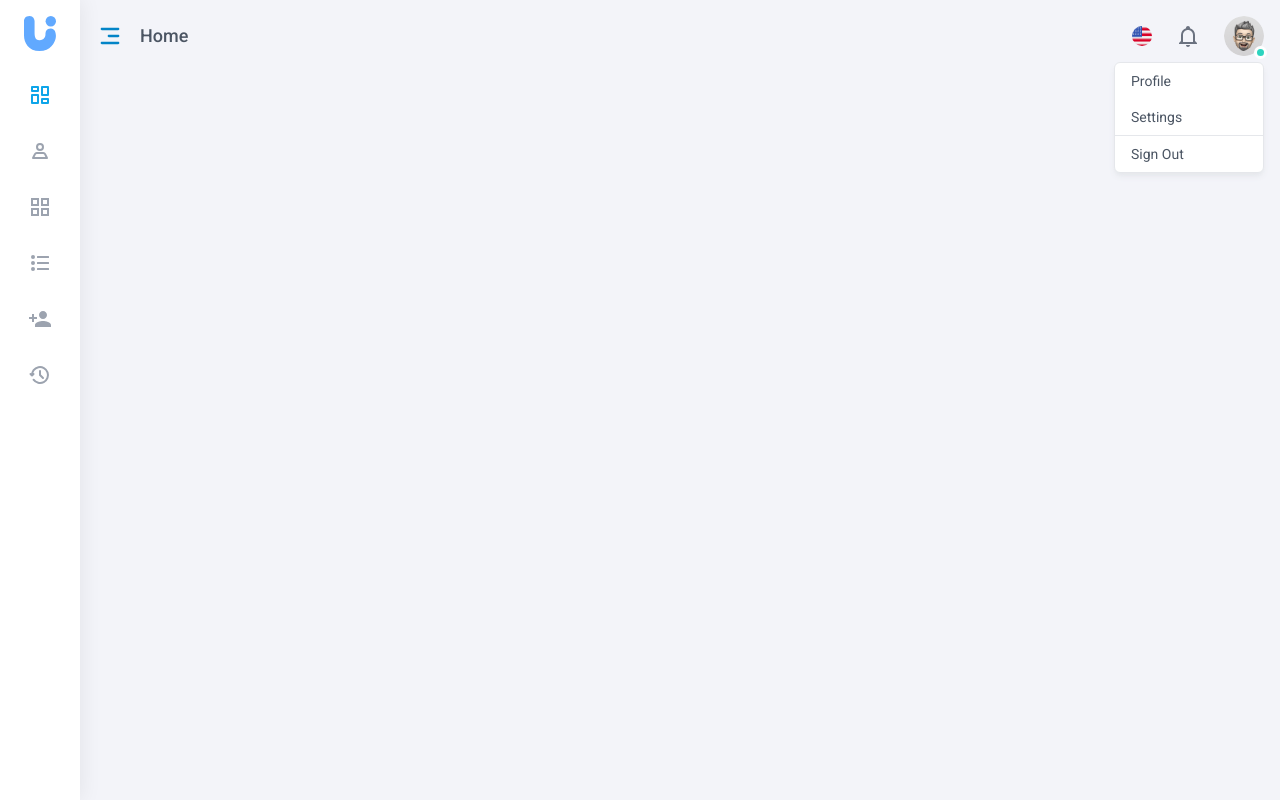
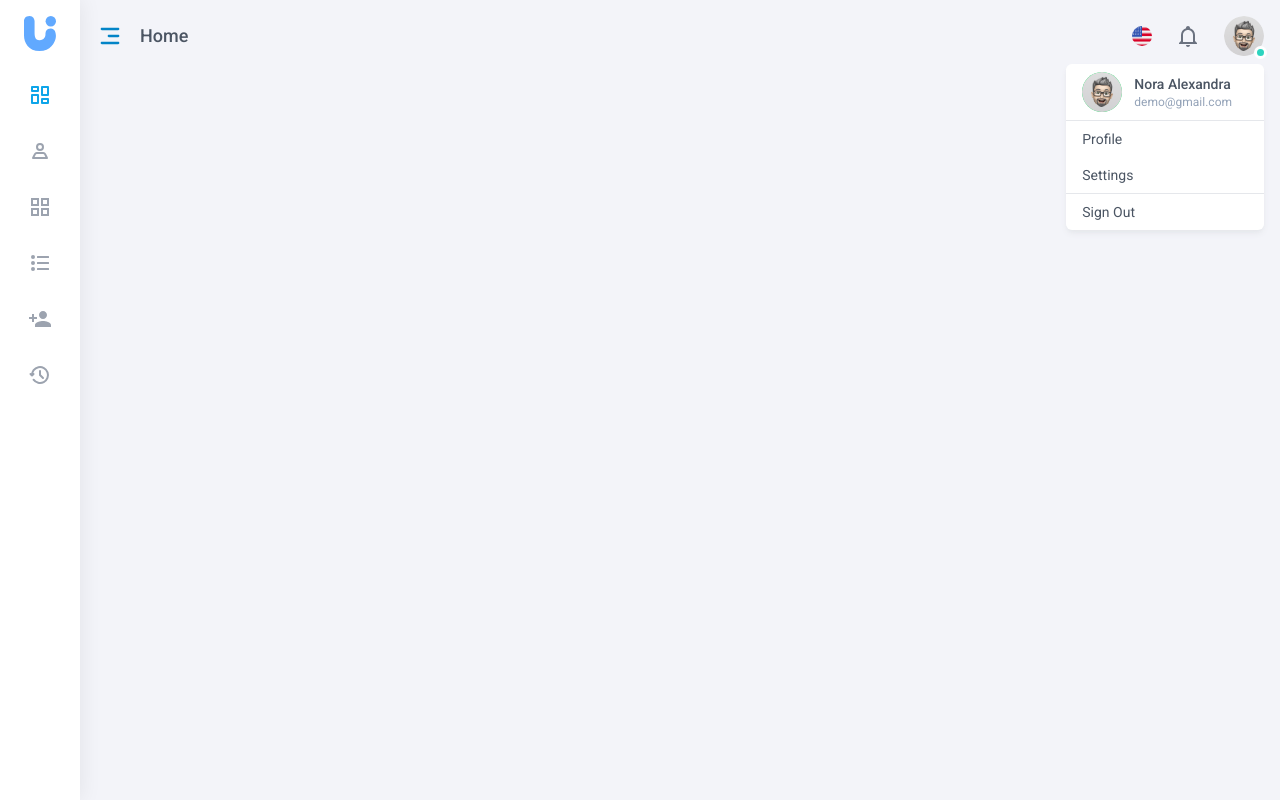
Before and after one commit to umardev500/gclub-ui, a React (Vite) app: page / in a window 1280 px wide. Both pictures are taken after a click on the button 1244 px from the left and 36 px from the top of the page. Built offline with nearby package versions, Linux system fonts and the light colour scheme.

Commit message:
add simple user profile in profile menu

```diff
--- a/src/components/organisms/profileMenu/ProfileMenu.tsx
+++ b/src/components/organisms/profileMenu/ProfileMenu.tsx
@@ -19,7 +19,16 @@ export const ProfileMenu: React.FC = () => {
                 leaveFrom="opacity-100 translate-y-0"
                 leaveTo="opacity-0 translate-y-1"
             >
-                <Popover.Panel className="absolute mt-1.5 bg-white shadow-md border shadow-gray-200 rounded-md overflow-clip z-10 right-0" style={{ minWidth: 150 }}>
+                <Popover.Panel className="absolute z-10 bg-white shadow-md shadow-gray-200 overflow-clip rounded-md right-0 mt-2">
+                    <div className="flex px-4 py-2 items-center gap-3 border-b">
+                        <div className="bg-green-400 w-10 h-10 rounded-full overflow-clip">
+                            <img className="w-full h-full" src="assets/avatars/avatar-2.png" alt="avatar" />
+                        </div>
+                        <div className="pr-4">
+                            <div className="whitespace-nowrap text-gray-600 text-sm font-medium">Nora Alexandra</div>
+                            <div className="text-slate-400 text-xs">demo@gmail.com</div>
+                        </div>
+                    </div>
                     <ProfileMenuList />
                 </Popover.Panel>
             </Transition>
```
